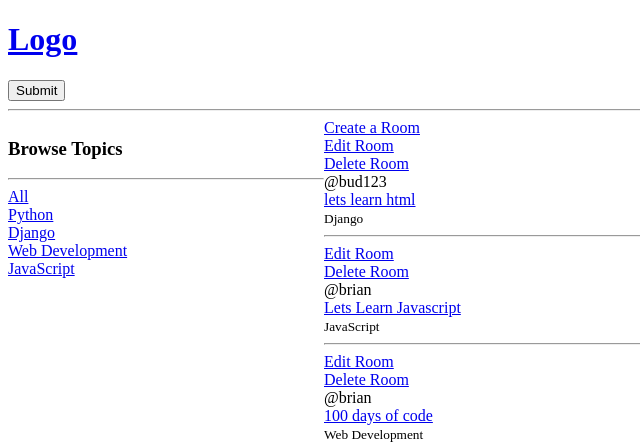
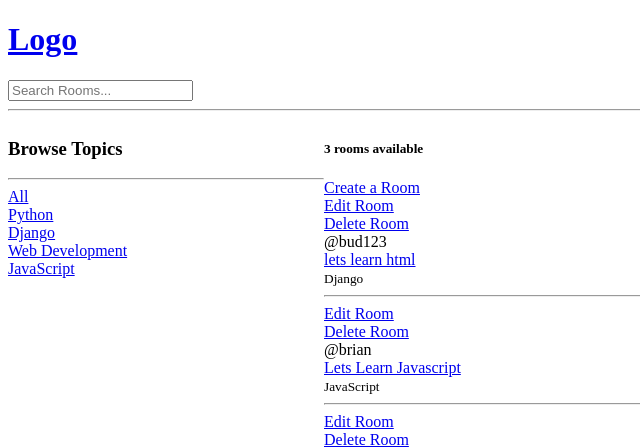
Before and after one commit to Brianconn71/discord-django, a Django app: page / in a window 1280 px wide. Shown: the top 447 px of the page, without its empty margins (0-640 px from the left). Run offline with Django 3.2, Linux system fonts and the light colour scheme; data comes from the database, SQL or seed files in the repository.

Commit message:
finished search bar functionality now on login

```diff
--- a/base/templates/base/home.html
+++ b/base/templates/base/home.html
@@ -28,6 +28,7 @@
         </div>
 
         <div>
+            <h5>{{room_count}} rooms available</h5>
             <a href="{% url 'create-room' %}">Create a Room</a>
             <br>
                 <div>
--- a/base/views.py
+++ b/base/views.py
@@ -1,4 +1,5 @@
 from django.shortcuts import render, redirect
+from django.db.models import Q
 from .models import Room, Topic
 from .forms import RoomForm
 
@@ -19,16 +20,25 @@ from .forms import RoomForm
 #     },
 # ]
 
+
+def loginPage(request):
+    return render()
+
 def home(request):
 
     q = request.GET.get('q') if request.GET.get('q') != None else ''
 
     # if query contains some of the letters then it will return it i.e. py = python
-    rooms = Room.objects.filter(topic__name__icontains=q)
+    rooms = Room.objects.filter(
+        Q(topic__name__icontains=q) |
+        Q(name__icontains=q) |
+        Q(description__icontains=q)
+        )
 
     topics = Topic.objects.all()
+    room_count = rooms.count()
 
-    context = {'rooms': rooms, 'topics': topics}
+    context = {'rooms': rooms, 'topics': topics, 'room_count': room_count}
 
     template = 'base/home.html'
 
--- a/templates/navbar.html
+++ b/templates/navbar.html
@@ -3,7 +3,7 @@
 </a>
 
 <form method="GET" action="{% url 'home' %}">
-    <input type="submit">
+    <input type="text" name="q" placeholder="Search Rooms..." />
 </form>
 
 <hr>
```
Also changed, not shown: base/templates/base/login_register.html (added, +19 -0 lines).
